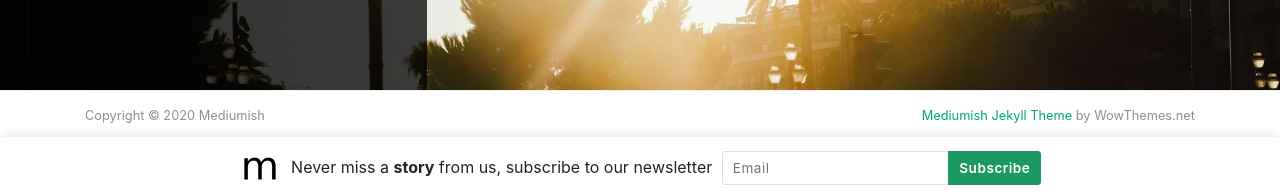
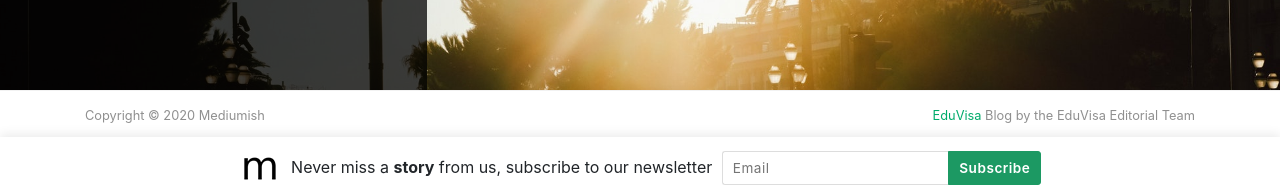
Before and after one commit to eduvisa/blog, a Jekyll site: the page built from index.html, in a window 1280 px wide and 900 px high, scrolled down 1540 px. Shown: the part 701-897 px from the top of the window. Built offline with Jekyll 4.4.1, drawn with Linux system fonts in a browser that asks for light colours; nearby versions of some CDN libraries; the list of posts is cut into pages by our own code.

Commit message:
Minor footer update

```diff
--- a/_layouts/default.html
+++ b/_layouts/default.html
@@ -175,7 +175,7 @@ ga('send', 'pageview');
                 Copyright © {{ site.time | date: "%Y" }} {{ site.name }}
             </div>
             <div class="col-md-6 col-sm-6 text-center text-lg-right">
-                <a target="_blank" href="https://www.wowthemes.net/mediumish-free-jekyll-template/">Mediumish Jekyll Theme</a> by WowThemes.net
+                <a target="_blank" href="https://myeduvisa.org">EduVisa</a> Blog by the EduVisa Editorial Team
             </div>
         </div>
     </div>
```
